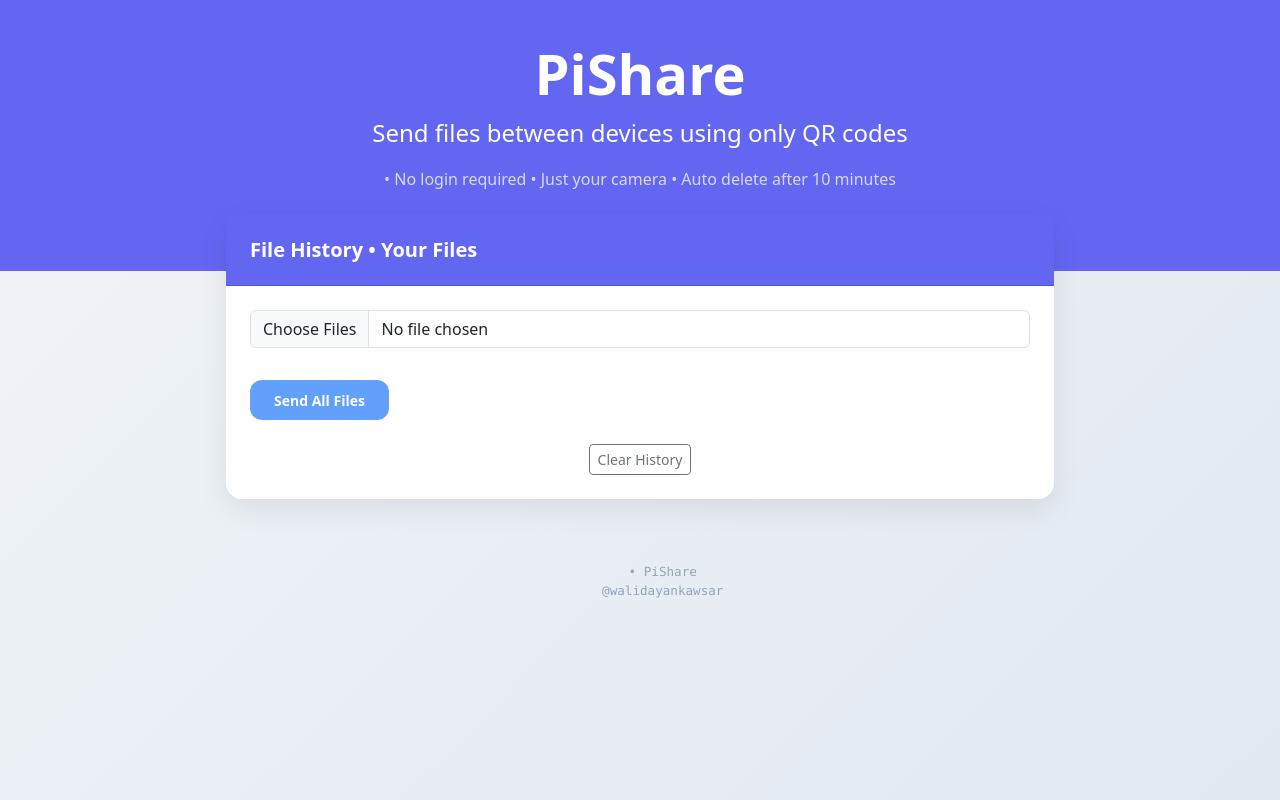
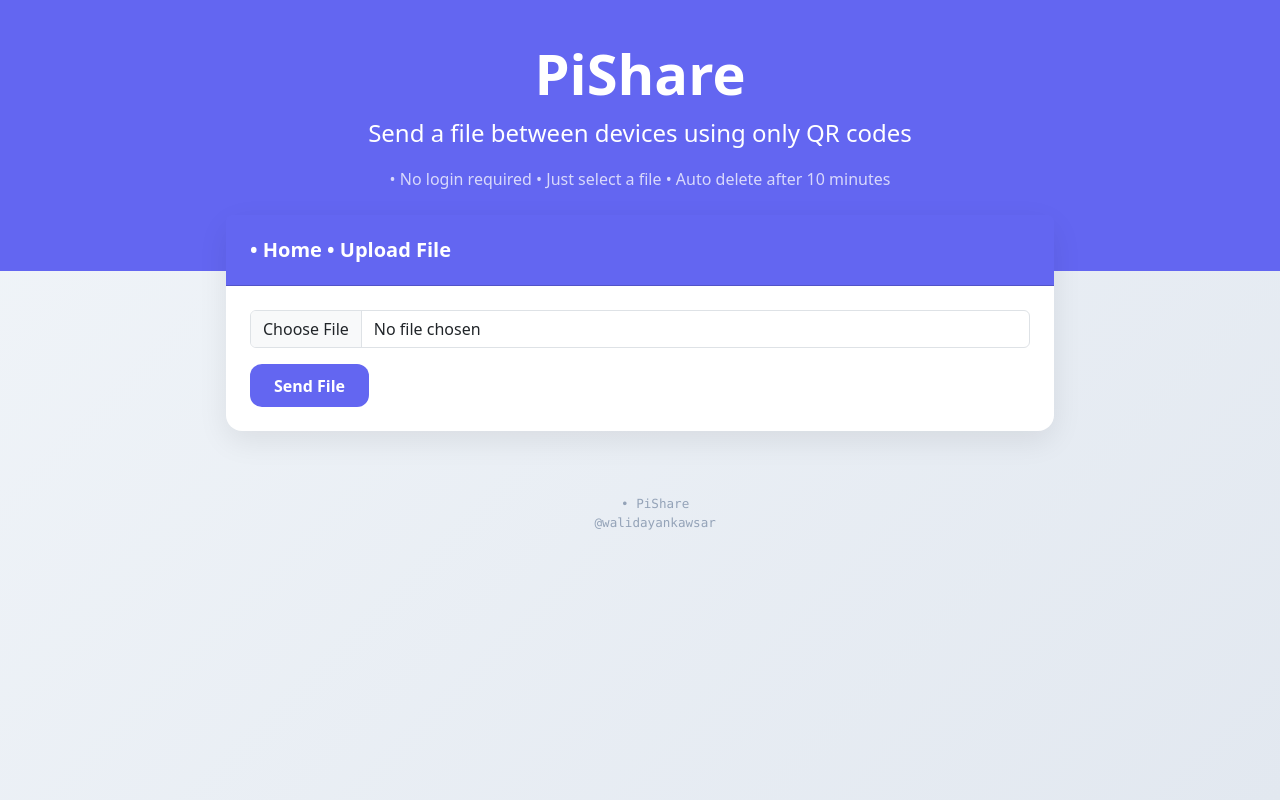
Before and after one commit to walidayankawsar/PiShare, a Django app: template PiShare/templates/sent_file.html in a window 1280 px wide. Run offline with Django 5.2, Linux system fonts and the light colour scheme; the template is opened without the code that fills it, so the values that code supplies are empty.

Commit message:
fixed bugs 'updated'

```diff
--- a/PiShare/templates/sent_file.html
+++ b/PiShare/templates/sent_file.html
@@ -3,15 +3,13 @@
 <head>
 <meta charset="UTF-8">
 <meta name="viewport" content="width=device-width, initial-scale=1.0"/>
-<title>PiShare • Send & Receive Files via QR</title>
+<title>PiShare • Send File via QR</title>
 <link rel="stylesheet" href="https://cdn.jsdelivr.net/npm/bootstrap@5.3.3/dist/css/bootstrap.min.css">
 
 <style>
 :root {
   --primary: #6366f1;
   --primary-dark: #4f46e5;
-  --primary-light: #818cf8;
-  --bg: #f8fafc;
   --card: #ffffff;
   --text: #1e293b;
   --text-muted: #64748b;
@@ -34,8 +32,6 @@ body {
 .card-header { background: var(--primary); color: white; padding: 1.25rem 1.5rem; font-weight: 600; font-size: 1.25rem; }
 .btn-primary { background: var(--primary); border: none; padding: 0.6rem 1.5rem; font-weight: 600; border-radius: 0.75rem; }
 .btn-primary:hover { background: var(--primary-dark); }
-.history-list .list-group-item { padding: 1rem 1.25rem; border-left: 4px solid var(--primary); margin-bottom: 0.75rem; border-radius: 0.5rem; }
-.file-meta { font-size: 0.85rem; color: var(--text-muted); }
 footer { text-align: center; color: #94a3b8; margin-top: 4rem; font-size: 0.9rem; }
 </style>
 </head>
@@ -43,26 +39,25 @@ footer { text-align: center; color: #94a3b8; margin-top: 4rem; font-size: 0.9rem
 
 <header class="header">
   <h1 class="display-4 fw-bold mb-2">PiShare</h1>
-<p class="lead fs-4 opacity-90">Send files between devices using only QR codes</p>
-<p class="opacity-75">• No login required • Just your camera • Auto delete after 10 minutes</p>
+  <p class="lead fs-4 opacity-90">Send a file between devices using only QR codes</p>
+  <p class="opacity-75">• No login required • Just select a file • Auto delete after 10 minutes</p>
 </header>
 
 <div class="container-main">
   <div class="card">
-    <div class="card-header">File History • Your Files</div>
+    <div class="card-header"><a style="text-decoration: none; color: white;" href="{{request.META.HTTP_REFERER}}">• Home</a> • Upload File</div>
     <div class="card-body p-4">
-      <form id="uploadForm">
-        <input type="file" id="fileInput" multiple class="form-control mb-3">
-        <ul id="fileList" class="list-group mb-3"></ul>
-        <button class="btn btn-primary btn-sm px-4" type="submit" disabled>Send All Files</button>
+
+      <!-- Single File Upload Form -->
+      <form method="POST" action="{% url 'sent' session_id %}" enctype="multipart/form-data">
+          {% csrf_token %}
+          <input type="file" name="file" required class="form-control mb-3">
+          <button type="submit" class="btn btn-primary">Send File</button>
       </form>
-      <div class="text-center mt-4">
-        <button id="clearHistory" class="btn btn-outline-secondary btn-sm">Clear History</button>
+
     </div>
   </div>
 </div>
-</div>
-
 <footer>
   <pre>
     • PiShare
@@ -70,76 +65,5 @@ footer { text-align: center; color: #94a3b8; margin-top: 4rem; font-size: 0.9rem
   </pre>
 </footer>
 
-<script>
-const fileInput = document.getElementById("fileInput");
-const fileList = document.getElementById("fileList");
-const uploadForm = document.getElementById("uploadForm");
-const clearBtn = document.getElementById("clearHistory");
-const sendBtn = uploadForm.querySelector("button[type='submit']");
-
-let selectedFiles = [];
-
-// Initially disable send button
-sendBtn.disabled = true;
-
-// Add files
-fileInput.addEventListener("change", function() {
-  const newFiles = Array.from(this.files);
-  newFiles.forEach(f => selectedFiles.push(f));
-  renderList();
-  fileInput.value = "";
-  sendBtn.disabled = selectedFiles.length === 0;
-});
-
-// Render file list
-function renderList() {
-  fileList.innerHTML = "";
-  selectedFiles.forEach((file,index) => {
-    const li = document.createElement("li");
-    li.className = "list-group-item d-flex justify-content-between align-items-center";
-    li.innerHTML = `
-      <div>
-        <strong>${file.name}</strong>
-        <div class="file-meta">${(file.size/1024).toFixed(1)} KB</div>
-      </div>
-      <button class="btn btn-sm btn-danger" onclick="removeFile(${index})">Remove</button>
-    `;
-    fileList.appendChild(li);
-  });
-}
-
-// Remove single file
-function removeFile(index) {
-  selectedFiles.splice(index,1);
-  renderList();
-  sendBtn.disabled = selectedFiles.length === 0;
-}
-
-// Send All
-uploadForm.addEventListener("submit", function(e) {
-  e.preventDefault();
-  if(selectedFiles.length === 0) {
-    alert("Please select at least one file!");
-    return;
-  }
-
-  // Simulate sending files
-  const fileNames = selectedFiles.map(f => f.name).join(", ");
-  alert("Files sent: " + fileNames + " ✅");
-
-  clearAll();
-});
-
-// Clear history
-clearBtn.addEventListener("click", clearAll);
-
-function clearAll() {
-  selectedFiles = [];
-  fileList.innerHTML = "";
-  fileInput.value = "";
-  sendBtn.disabled = true;
-}
-</script>
-
 </body>
 </html>
```
Lines whose indentation alone changed are shown as unchanged.
